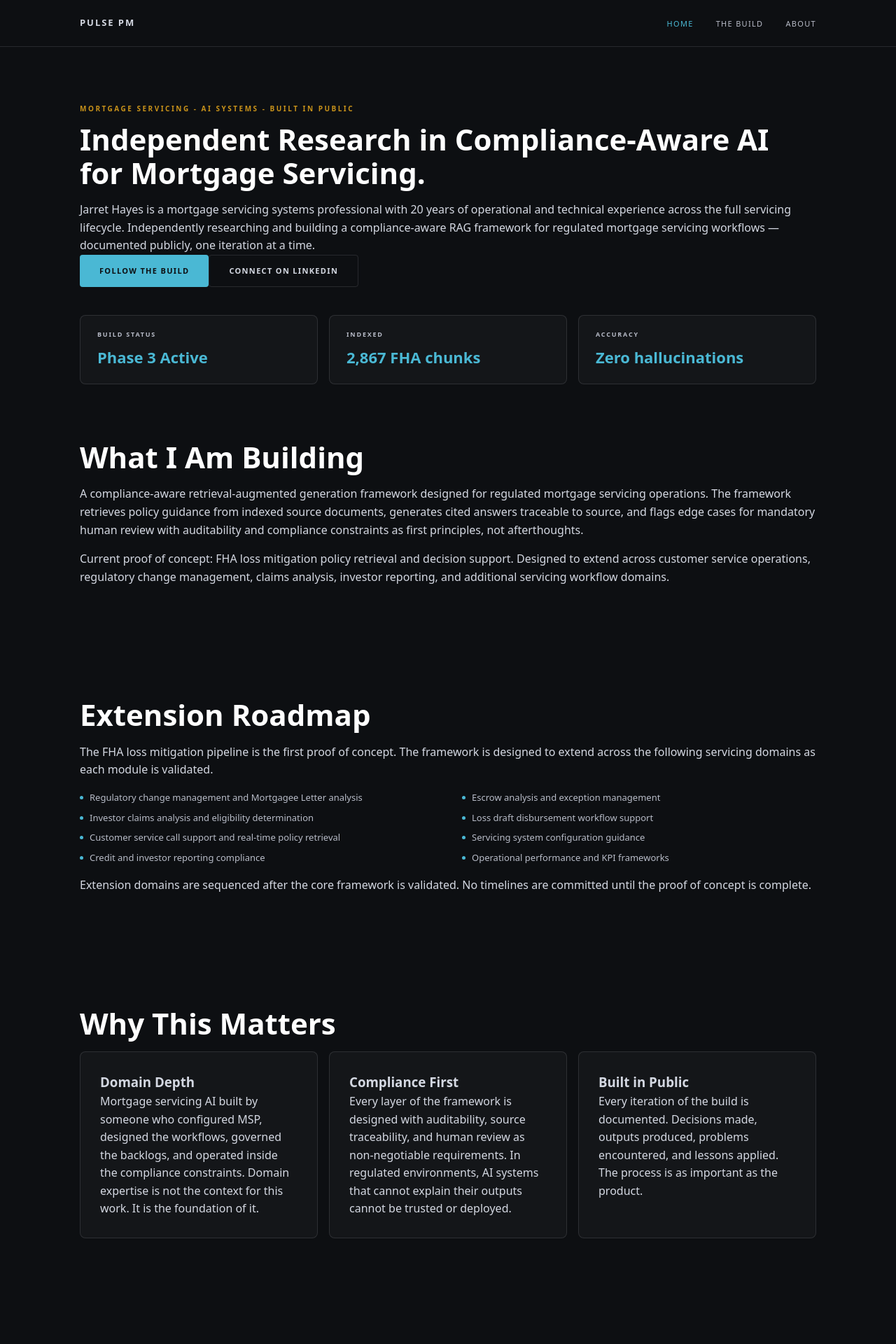
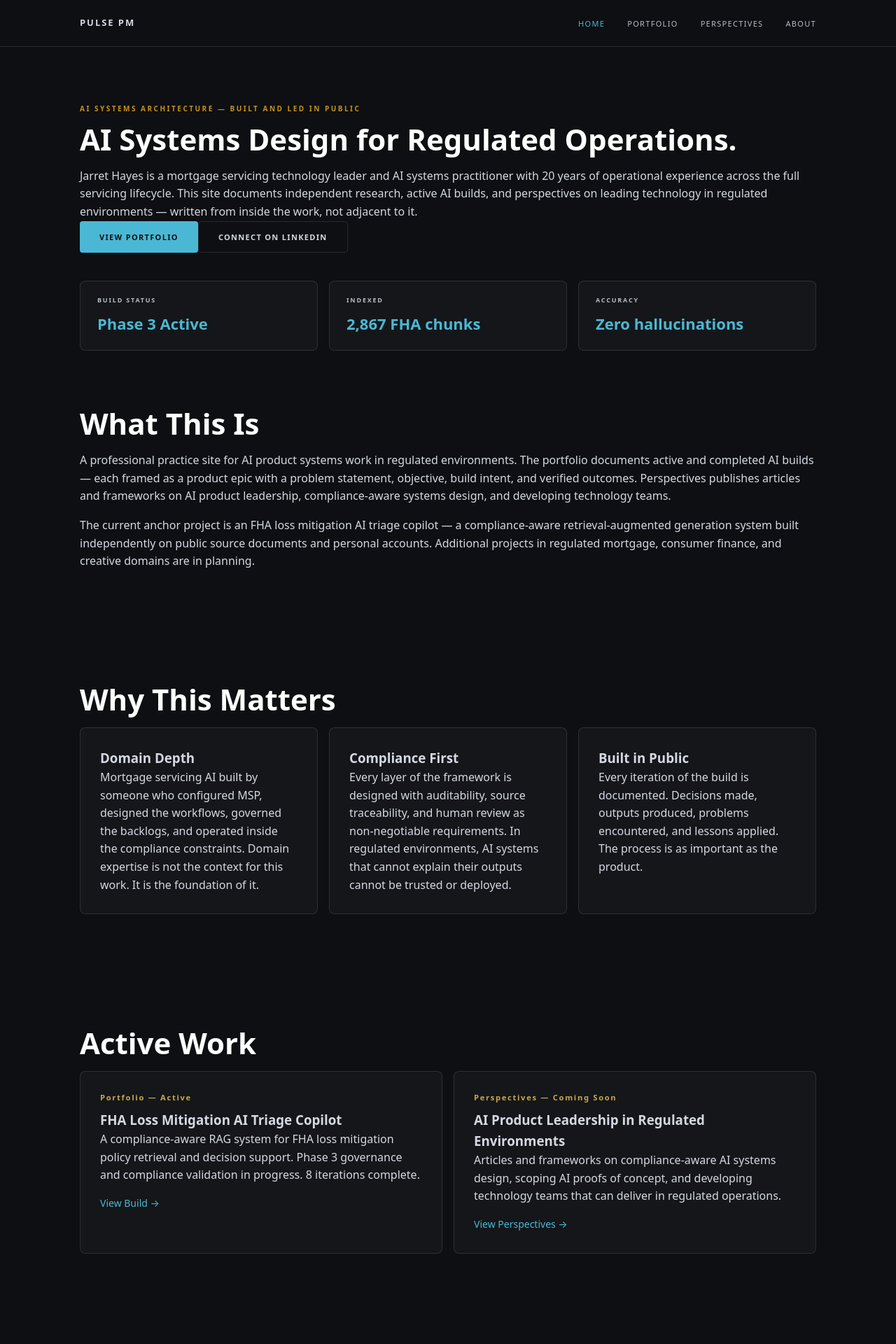
Before and after one commit to blendedpages-bq/pulse-pm, a React (Vite) app: page / in a window 1280 px wide. Shown: the top 1920 px of the page at 70% size. Built offline with nearby package versions, Linux system fonts and the light colour scheme.

Commit message:
feat: portfolio and perspectives nav, reframed home, perspectives placeholder

```diff
--- a/src/App.jsx
+++ b/src/App.jsx
@@ -2,6 +2,7 @@ import { Routes, Route, NavLink } from 'react-router-dom'
 import Home from './pages/Home'
 import Build from './pages/Build'
 import About from './pages/About'
+import Perspectives from './pages/Perspectives'
 
 function Nav() {
   return (
@@ -10,7 +11,8 @@ function Nav() {
         <span className="nav-brand">Pulse PM</span>
         <ul className="nav-links">
           <li><NavLink to="/" end>Home</NavLink></li>
-          <li><NavLink to="/build">The Build</NavLink></li>
+          <li><NavLink to="/portfolio">Portfolio</NavLink></li>
+          <li><NavLink to="/perspectives">Perspectives</NavLink></li>
           <li><NavLink to="/about">About</NavLink></li>
         </ul>
       </div>
@@ -23,7 +25,7 @@ function Footer() {
     <footer>
       <div className="container">
         <p className="footer-text">
-          Pulse Product Management — Operational Intelligence Under Control
+          Pulse Product Management — AI Systems Architecture
         </p>
         <p className="footer-disclaimer">
           All work documented on this site is conducted independently on personal
@@ -41,7 +43,8 @@ export default function App() {
       <Nav />
       <Routes>
         <Route path="/" element={<Home />} />
-        <Route path="/build" element={<Build />} />
+        <Route path="/portfolio" element={<Build />} />
+        <Route path="/perspectives" element={<Perspectives />} />
         <Route path="/about" element={<About />} />
       </Routes>
       <Footer />
--- a/src/index.css
+++ b/src/index.css
@@ -619,3 +619,46 @@ footer {
     color: var(--silver, #9f9d95);
     max-width: 760px;
   }
+
+  /* ----------------------------------------------------------
+   Perspectives Page
+   ---------------------------------------------------------- */
+.perspectives-preview-grid {
+  display: grid;
+  grid-template-columns: repeat(auto-fit, minmax(280px, 1fr));
+  gap: 1.5rem;
+  margin-top: 2rem;
+}
+
+.perspectives-card {
+  background: rgba(255, 255, 255, 0.03);
+  border: 1px solid rgba(255, 255, 255, 0.08);
+  border-radius: 8px;
+  padding: 1.75rem;
+}
+
+.perspectives-card-title {
+  font-size: 1rem;
+  font-weight: 600;
+  color: var(--white, #e8e6dc);
+  margin: 0.5rem 0 0.75rem 0;
+  line-height: 1.5;
+}
+
+.perspectives-card-body {
+  font-size: 0.875rem;
+  color: var(--silver, #9f9d95);
+  line-height: 1.7;
+}
+
+.card-link {
+  display: inline-block;
+  margin-top: 1rem;
+  font-size: 0.875rem;
+  color: var(--teal, #1D9E75);
+  text-decoration: none;
+}
+
+.card-link:hover {
+  text-decoration: underline;
+}
--- a/src/pages/Home.jsx
+++ b/src/pages/Home.jsx
@@ -4,23 +4,24 @@ export default function Home() {
       <section className="section hero-section">
         <div className="container">
           <p className="section-label">
-            Mortgage Servicing - AI Systems - Built in Public
+            AI Systems Architecture — Built and Led in Public
           </p>
           <h1 className="section-title hero-title">
-            Independent Research in Compliance-Aware AI for Mortgage Servicing.
+            AI Systems Design for Regulated Operations.
           </h1>
           <p className="hero-sub">
-            Jarret Hayes is a mortgage servicing systems professional with 20
-            years of operational and technical experience across the full
-            servicing lifecycle. Independently researching and building a
-            compliance-aware RAG framework for regulated mortgage servicing
-            workflows — documented publicly, one iteration at a time.
+            Jarret Hayes is a mortgage servicing technology leader and AI systems
+            practitioner with 20 years of operational experience across the full
+            servicing lifecycle. This site documents independent research, active
+            AI builds, and perspectives on leading technology in regulated
+            environments — written from inside the work, not adjacent to it.
           </p>
           <div className="btn-row">
-            <a href="/build" className="btn-primary">
-              Follow the Build
+            <a href="/portfolio" className="btn-primary">
+              View Portfolio
             </a>
-            <a href="https://www.linkedin.com/in/jarrethayes"
+
+              <a href="https://www.linkedin.com/in/jarrethayes"
               target="_blank"
               rel="noreferrer"
               className="btn-secondary"
@@ -44,51 +45,29 @@ export default function Home() {
           </div>
         </div>
       </section>
+
       <section className="section">
         <div className="container">
-          <h2 className="section-title">What I Am Building</h2>
+          <h2 className="section-title">What This Is</h2>
           <p className="body-text">
-            A compliance-aware retrieval-augmented generation framework designed
-            for regulated mortgage servicing operations. The framework retrieves
-            policy guidance from indexed source documents, generates cited
-            answers traceable to source, and flags edge cases for mandatory
-            human review with auditability and compliance constraints as first
-            principles, not afterthoughts.
+            A professional practice site for AI product systems work in regulated
+            environments. The portfolio documents active and completed AI builds —
+            each framed as a product epic with a problem statement, objective,
+            build intent, and verified outcomes. Perspectives publishes articles
+            and frameworks on AI product leadership, compliance-aware systems
+            design, and developing technology teams.
           </p>
           <p className="body-text">
-            Current proof of concept: FHA loss mitigation policy retrieval and
-            decision support. Designed to extend across customer service
-            operations, regulatory change management, claims analysis, investor
-            reporting, and additional servicing workflow domains.
+            The current anchor project is an FHA loss mitigation AI triage
+            copilot — a compliance-aware retrieval-augmented generation system
+            built independently on public source documents and personal accounts.
+            Additional projects in regulated mortgage, consumer finance, and
+            creative domains are in planning.
           </p>
         </div>
       </section>
+
       <section className="section section-alt">
-        <div className="container">
-          <h2 className="section-title">Extension Roadmap</h2>
-          <p className="body-text">
-            The FHA loss mitigation pipeline is the first proof of concept.
-            The framework is designed to extend across the following servicing
-            domains as each module is validated.
-          </p>
-          <ul className="two-col-list">
-            <li>Regulatory change management and Mortgagee Letter analysis</li>
-            <li>Escrow analysis and exception management</li>
-            <li>Investor claims analysis and eligibility determination</li>
-            <li>Loss draft disbursement workflow support</li>
-            <li>Customer service call support and real-time policy retrieval</li>
-            <li>Servicing system configuration guidance</li>
-            <li>Credit and investor reporting compliance</li>
-            <li>Operational performance and KPI frameworks</li>
-          </ul>
-          <p className="muted-note">
-            Extension domains are sequenced after the core framework is
-            validated. No timelines are committed until the proof of concept
-            is complete.
-          </p>
-        </div>
-      </section>
-      <section className="section">
         <div className="container">
           <h2 className="section-title">Why This Matters</h2>
           <div className="card-grid">
@@ -121,15 +100,44 @@ export default function Home() {
           </div>
         </div>
       </section>
+
+      <section className="section">
+        <div className="container">
+          <h2 className="section-title">Active Work</h2>
+          <div className="card-grid">
+            <div className="card">
+              <p className="epic-label">Portfolio — Active</p>
+              <h3 className="card-title">FHA Loss Mitigation AI Triage Copilot</h3>
+              <p className="card-body">
+                A compliance-aware RAG system for FHA loss mitigation policy
+                retrieval and decision support. Phase 3 governance and compliance
+                validation in progress. 8 iterations complete.
+              </p>
+              <a href="/portfolio" className="card-link">View Build →</a>
+            </div>
+            <div className="card">
+              <p className="epic-label">Perspectives — Coming Soon</p>
+              <h3 className="card-title">AI Product Leadership in Regulated Environments</h3>
+              <p className="card-body">
+                Articles and frameworks on compliance-aware AI systems design,
+                scoping AI proofs of concept, and developing technology teams
+                that can deliver in regulated operations.
+              </p>
+              <a href="/perspectives" className="card-link">View Perspectives →</a>
+            </div>
+          </div>
+        </div>
+      </section>
+
       <section className="section section-center">
         <div className="container">
-          <h2 className="section-title">Follow the Build</h2>
+          <h2 className="section-title">Follow the Work</h2>
           <p className="hero-sub">
-            The FHA Loss Mitigation AI Framework is documented on The Build
-            page, iteration by iteration, output by output. Updated as each
-            phase is completed.
+            The portfolio and perspectives are updated as each iteration closes
+            and each article is published. Built in public means the gaps,
+            the pivots, and the decisions are all documented — not just the wins.
           </p>
-          <a href="/build" className="btn-primary">View the Full Build</a>
+          <a href="/portfolio" className="btn-primary">View Portfolio</a>
         </div>
       </section>
     </main>
--- /dev/null
+++ b/src/pages/Perspectives.jsx
@@ -0,0 +1,52 @@
+export default function Perspectives() {
+    return (
+      <main>
+        <section className="section" style={{ paddingTop: '80px' }}>
+          <div className="container">
+            <p className="section-label">Leadership — AI Systems — Regulated Environments</p>
+            <h1 className="section-title">Perspectives</h1>
+            <p className="hero-sub">
+              Written from inside the work — not adjacent to it. Articles, frameworks,
+              and observations on AI product leadership, compliance-aware systems design,
+              and building technology teams in regulated environments.
+            </p>
+            <div className="perspectives-coming">
+              <p className="section-label" style={{ marginBottom: '1rem' }}>First articles in progress</p>
+              <div className="perspectives-preview-grid">
+                <div className="perspectives-card">
+                  <p className="epic-label">Coming Soon</p>
+                  <h3 className="perspectives-card-title">
+                    Why Domain Expertise Is Not Adjacent to AI Product Work — It Is the Work
+                  </h3>
+                  <p className="perspectives-card-body">
+                    What changes when the person designing the AI system has personally
+                    operated inside the system it is meant to serve.
+                  </p>
+                </div>
+                <div className="perspectives-card">
+                  <p className="epic-label">Coming Soon</p>
+                  <h3 className="perspectives-card-title">
+                    How to Scope an AI Proof of Concept That Does Not Embarrass You Six Months Later
+                  </h3>
+                  <p className="perspectives-card-body">
+                    The decisions that protect a build from scope drift, hallucination risk,
+                    and compliance exposure before a single line of code is written.
+                  </p>
+                </div>
+                <div className="perspectives-card">
+                  <p className="epic-label">Coming Soon</p>
+                  <h3 className="perspectives-card-title">
+                    What I Learned Wiring a Compliance Gate That Failed 100% of the Time
+                  </h3>
+                  <p className="perspectives-card-body">
+                    A build log entry written for product managers — not engineers —
+                    on what it means when your system's own critical design rule is unenforced.
+                  </p>
+                </div>
+              </div>
+            </div>
+          </div>
+        </section>
+      </main>
+    )
+  }
```
